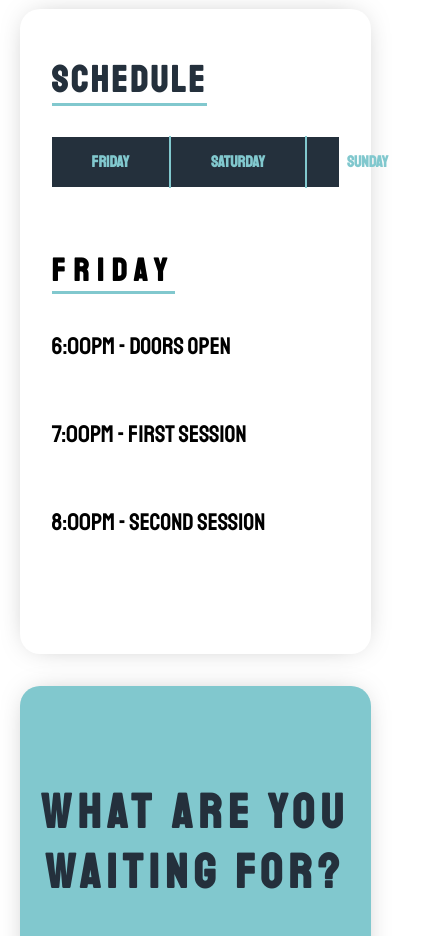
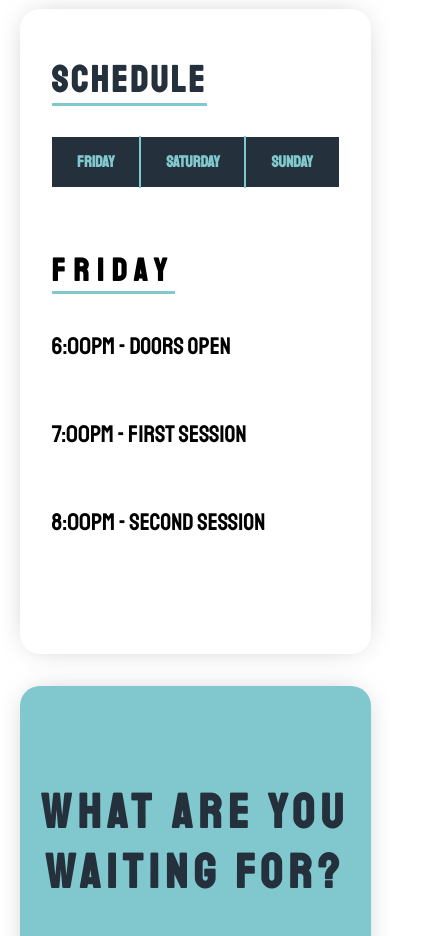
Before and after one commit to rmscrlos/enjoy, a React (Create React App) app: page / in a window 390 px wide. Shown: the part 1220-2156 px from the top of the page, 428 px wide, since content can reach past the window. Built offline with nearby package versions, Linux system fonts and the light colour scheme.

Commit message:
fixed the schedule bar

```diff
--- a/src/components/schedule/Schedule.css
+++ b/src/components/schedule/Schedule.css
@@ -146,8 +146,8 @@
 		font-size: 1rem;
 		text-align: center;
 		border: none;
-		padding-right: 2.5rem;
-		padding-left: 2.5rem;
+		padding-right: 1.5rem;
+		padding-left: 1.5rem;
 		border-right: 2px solid #81c8ce;
 		align-self: center;
 	}
```
